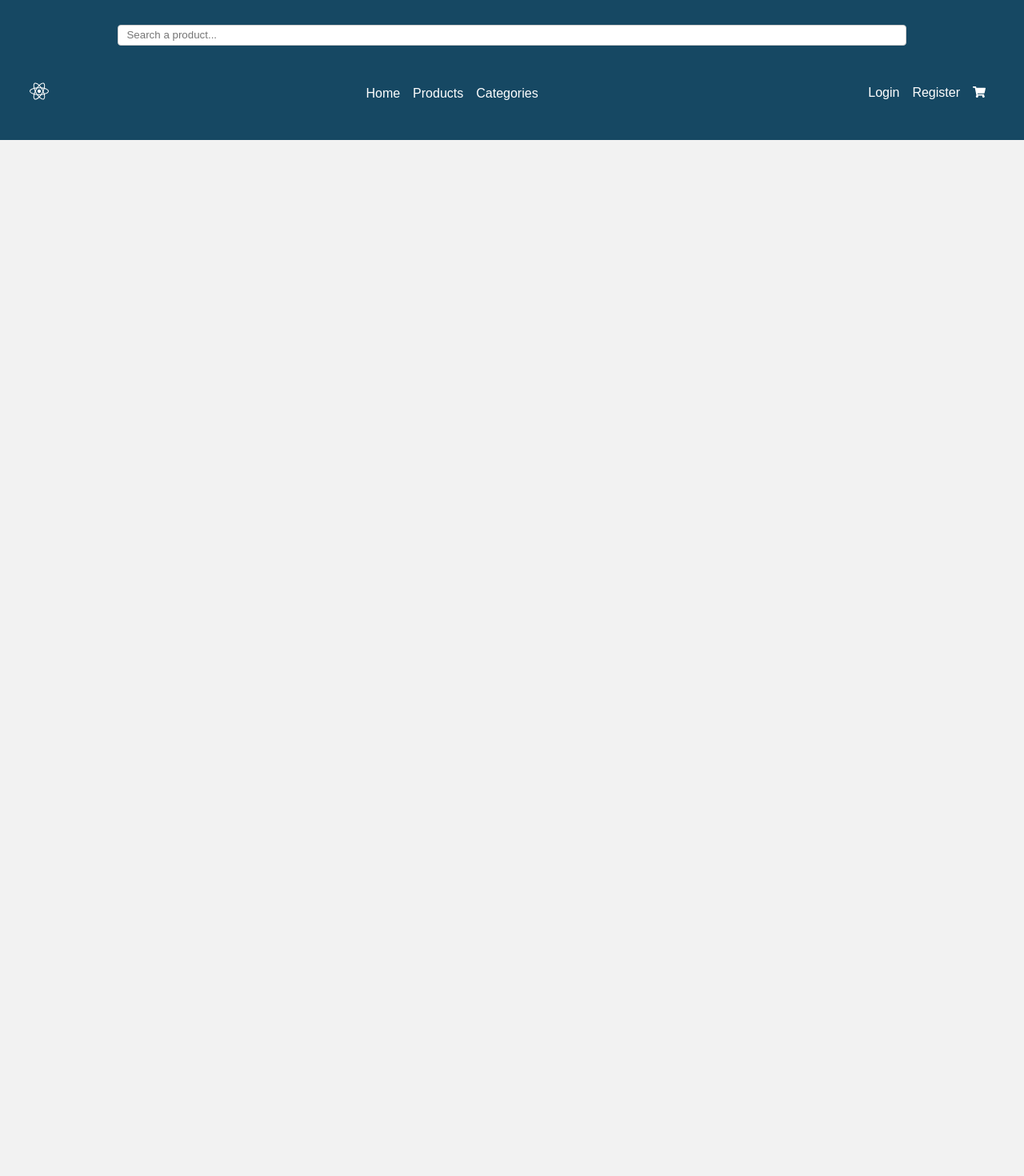
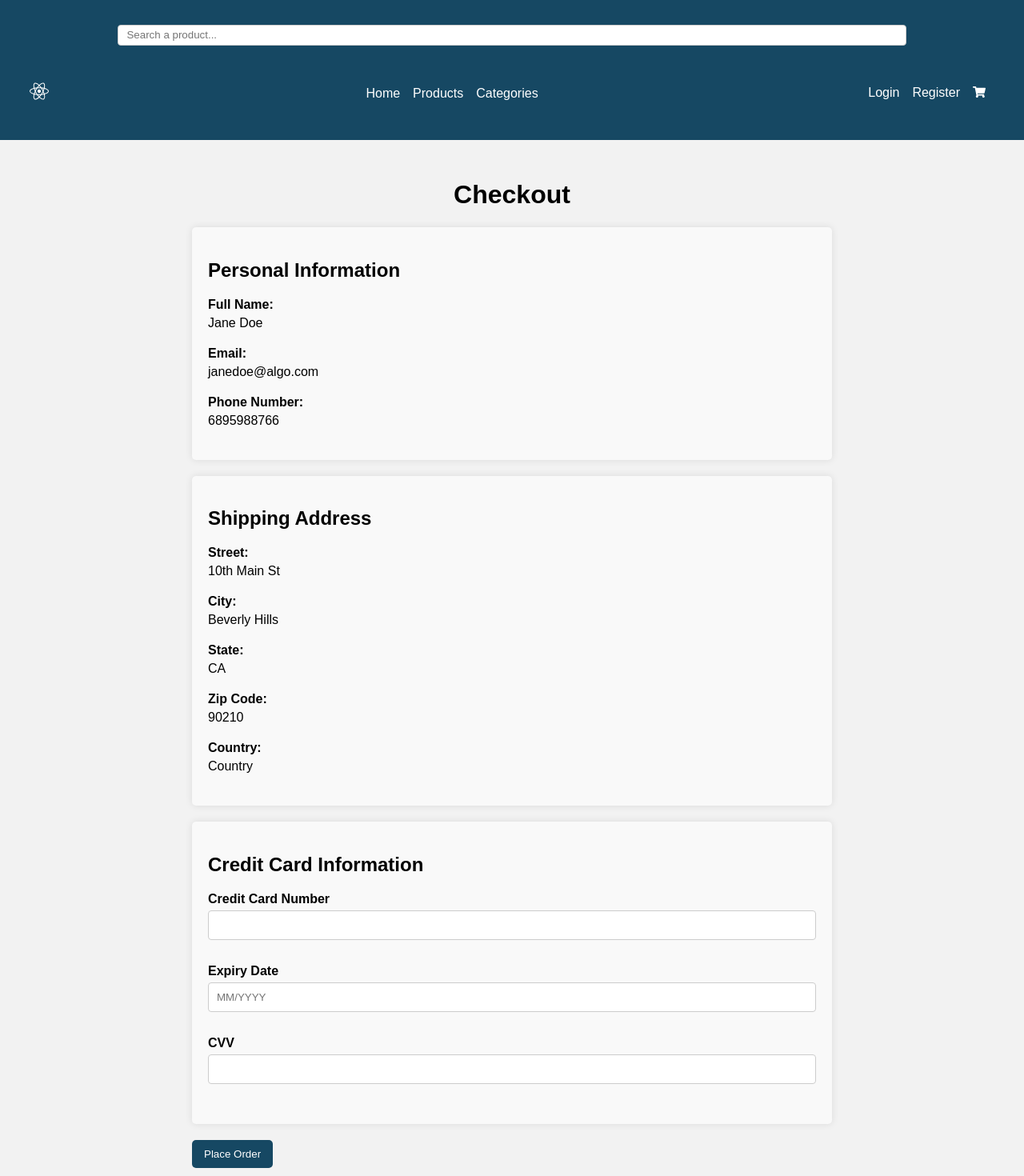
Before and after one commit to VickosItWorks/ecommerce, a React (Create React App) app: page /checkout in a window 1280 px wide. Shown: the top 1470 px of the page at 80% size. Before the commit the page ends 800 px from the top, so only its background shows below. Built offline with nearby package versions, Linux system fonts and the light colour scheme; data requests are answered from the project's data file; the HTML template or start-up script is replaced by a standard one.

Commit message:
adding new cart section

```diff
--- a/src/App.js
+++ b/src/App.js
@@ -11,6 +11,7 @@ import ProductDetail from "./components/ProductDetail/ProductDetail";
 import RegisterUser from "./components/User/RegisterUser";
 import LoginUser from "./components/User/LoginUser";
 import ShoppingCart from "./components/ShoppingCart/ShoppingCart";
+import CartCheckout from "./components/ShoppingCart/CartCheckout";
 
 export const ProductContext = createContext();
 export const CartContext = createContext();
@@ -34,6 +35,7 @@ const [user, setUser] =  useState('');
           <Route path="/register" element={<RegisterUser />} />
           <Route path="/login" element={<LoginUser />} />
           <Route path="/cart" element={<ShoppingCart />} />
+          <Route path="/checkout" element={<CartCheckout />} />
         </Routes>
       </Router>
       <ToastContainer />
--- /dev/null
+++ b/src/components/ShoppingCart/CartCheckout.js
@@ -0,0 +1,130 @@
+import React from 'react';
+import styled from 'styled-components';
+
+const Container = styled.div`
+    max-width: 800px;
+    margin: 50px auto;
+    padding: 0 20px;
+`;
+
+const Title = styled.h1`
+    text-align: center;
+`;
+
+const DataCard = styled.div`
+    background-color: #f9f9f9;
+    padding: 20px;
+    border-radius: 5px;
+    box-shadow: 0 0 10px rgba(0, 0, 0, 0.1);
+    margin-bottom: 20px;
+`;
+
+const FieldGroup = styled.div`
+    margin-bottom: 20px;
+`;
+
+const Label = styled.div`
+    font-weight: bold;
+    margin-bottom: 5px;
+`;
+
+const Text = styled.div`
+    margin-bottom: 10px;
+`;
+
+const Input = styled.input`
+    width: 100%;
+    padding: 10px;
+    border: 1px solid #ccc;
+    border-radius: 3px;
+`;
+
+const CheckoutButton = styled.input`
+    background-color: #164863;
+    color: #fff;
+    border: none;
+    border-radius: 5px;
+    padding: 10px 15px;
+    cursor: pointer;
+    &:hover {
+        background-color: #2a7ca8;
+    }
+`;
+
+const CartCheckout = () => {
+    const personalData = {
+        fullName: "Jane Doe",
+        email: "janedoe@algo.com",
+        phoneNumber: "6895988766"
+    };
+
+    const shippingAddress = {
+        street: "10th Main St",
+        city: "Beverly Hills",
+        state: "CA",
+        zipCode: "90210",
+        country: "Country"
+    };
+
+    return (
+        <Container>
+            <Title>Checkout</Title>
+            <DataCard>
+                <h2>Personal Information</h2>
+                <FieldGroup>
+                    <Label>Full Name:</Label>
+                    <Text>{personalData.fullName}</Text>
+                </FieldGroup>
+                <FieldGroup>
+                    <Label>Email:</Label>
+                    <Text>{personalData.email}</Text>
+                </FieldGroup>
+                <FieldGroup>
+                    <Label>Phone Number:</Label>
+                    <Text>{personalData.phoneNumber}</Text>
+                </FieldGroup>
+            </DataCard>
+            <DataCard>
+                <h2>Shipping Address</h2>
+                <FieldGroup>
+                    <Label>Street:</Label>
+                    <Text>{shippingAddress.street}</Text>
+                </FieldGroup>
+                <FieldGroup>
+                    <Label>City:</Label>
+                    <Text>{shippingAddress.city}</Text>
+                </FieldGroup>
+                <FieldGroup>
+                    <Label>State:</Label>
+                    <Text>{shippingAddress.state}</Text>
+                </FieldGroup>
+                <FieldGroup>
+                    <Label>Zip Code:</Label>
+                    <Text>{shippingAddress.zipCode}</Text>
+                </FieldGroup>
+                <FieldGroup>
+                    <Label>Country:</Label>
+                    <Text>{shippingAddress.country}</Text>
+                </FieldGroup>
+            </DataCard>
+            <DataCard>
+                <h2>Credit Card Information</h2>
+                <FieldGroup>
+                    <Label htmlFor="creditCardNumber">Credit Card Number</Label>
+                    <Input type="text" id="creditCardNumber" name="creditCardNumber" required />
+                </FieldGroup>
+                <FieldGroup>
+                    <Label htmlFor="expiryDate">Expiry Date</Label>
+                    <Input type="text" id="expiryDate" name="expiryDate" placeholder="MM/YYYY" required />
+                </FieldGroup>
+                <FieldGroup>
+                    <Label htmlFor="cvv">CVV</Label>
+                    <Input type="text" id="cvv" name="cvv" required />
+                </FieldGroup>
+            </DataCard>
+            <CheckoutButton type="submit" value="Place Order" />
+        </Container>
+    );
+};
+
+export default CartCheckout;
--- a/src/components/ShoppingCart/ShoppingCart.js
+++ b/src/components/ShoppingCart/ShoppingCart.js
@@ -5,48 +5,48 @@ import { useParams } from "react-router-dom";
 import deleteCartItem from './DeleteCarHelper';
 import updateCartItem from './updateCartHelper';
 
-export const Container = styled.div`
+const Container = styled.div`
   max-width: 800px;
   margin: 50px auto;
   padding: 0 20px;
 `;
 
-export const Title = styled.h1`
+const Title = styled.h1`
   text-align: center;
 `;
 
-export const CartWrapper = styled.div`
+const CartWrapper = styled.div`
   background-color: #fff;
   border-radius: 5px;
   box-shadow: 0 0 10px rgba(0, 0, 0, 0.1);
   padding: 20px;
 `;
 
-export const Item = styled.div`
+const Item = styled.div`
   display: flex;
   margin-bottom: 20px;
 `;
 
-export const ItemImage = styled.img`
+const ItemImage = styled.img`
   width: 100px;
   height: 100px;
   object-fit: cover;
   border-radius: 5px;
 `;
 
-export const ItemDetails = styled.div`
+const ItemDetails = styled.div`
   margin-left: 20px;
 `;
 
-export const ItemTitle = styled.h2`
+const ItemTitle = styled.h2`
   margin: 0;
 `;
 
-export const ItemPrice = styled.p`
+const ItemPrice = styled.p`
   margin: 5px 0;
 `;
 
-export const RemoveButton = styled.button`
+const RemoveButton = styled.button`
   background-color: #ff6347;
   color: #fff;
   border: none;
@@ -58,6 +58,27 @@ export const RemoveButton = styled.button`
   &:hover {
     background-color: #ff483f;
   }
+`;
+
+const CheckoutButton = styled.button`
+  background-color: #164863;
+  color: #fff;
+  border: none;
+  border-radius: 10px;
+  padding: 10px 15px;
+  margin: 5px;
+  cursor: pointer;
+
+  &:hover {
+    background-color: #2a7ca8;
+  }
+`;
+
+//ISSUE HERE
+const PreCheckout = styled.div`
+  display: flex;
+  justifyContent: space-between;
+  alignItems: center;
 `;
 
 const QuantitySelectorWrapper = styled.div`
@@ -92,12 +113,19 @@ const ShoppingCart = () => {
     const id = '1';
     const { data, error } = useFetch(`/cart/${id}`);
     const [cartItems, setCartItems] = useState({});
-    const [prodQty, setProdQty] = useState(1);
+    //const [prodQty, setProdQty] = useState({});
 
     useEffect(() => {
         if (data) {
             setCartItems(data);
         }
+
+        //NOTE: CALLBACK READ
+
+        // return ()=> {
+        //     console.log('unmounting');
+        // };
+
     }, [data])
 
     const removeItemFromCart = async (productId) => {
@@ -115,7 +143,7 @@ const ShoppingCart = () => {
 
     }
 
-    const updateCartQty = async (productId) => {
+    const updateCartQty = async (productId, prodQty, operation) => {
         const updateBody = {
             "userId": 1
         }
@@ -126,13 +154,14 @@ const ShoppingCart = () => {
             if (item.productId != productId) {
                 products.push(item);
             } else {
-                item.quantity = prodQty;
+                item.quantity = operation === 'plus'? (prodQty + 1) : (prodQty - 1);
                 products.push(item);
             }
         }
 
         updateBody.products = products;
-        await updateCartItem({ pathUrl: `cart/${id}`, updateBody });
+        const newCart = await updateCartItem({ pathUrl: `cart/${id}`, updateBody });
+        setCartItems(newCart);
     }
 
 
@@ -149,15 +178,21 @@ const ShoppingCart = () => {
                                 <ItemTitle>{shopitem.product.name}</ItemTitle>
                                 <ItemPrice>${shopitem.product.price}</ItemPrice>
                                 <QuantitySelectorWrapper>
-                                    <QuantityButton >-</QuantityButton>
+                                    <QuantityButton onClick={() => updateCartQty(shopitem.productId, shopitem.quantity, 'minus')}>-</QuantityButton>
                                     <QuantityInput type="number" value={shopitem.quantity} />
-                                    <QuantityButton >+</QuantityButton>
+                                    <QuantityButton onClick={() => updateCartQty(shopitem.productId, shopitem.quantity, 'plus')}>+</QuantityButton>
                                 </QuantitySelectorWrapper>
                                 <RemoveButton onClick={() => removeItemFromCart(shopitem.productId)}>Remove</RemoveButton>
                             </ItemDetails>
                         </Item>
                     ))}
                 </CartWrapper>
+                <CartWrapper>
+                    <PreCheckout>
+                        <span>Subtotal (2 productos)</span>
+                        <CheckoutButton>Proceed to Checkout</CheckoutButton>
+                    </PreCheckout>
+                    </CartWrapper>
             </Container>
         </div>
     );
```
